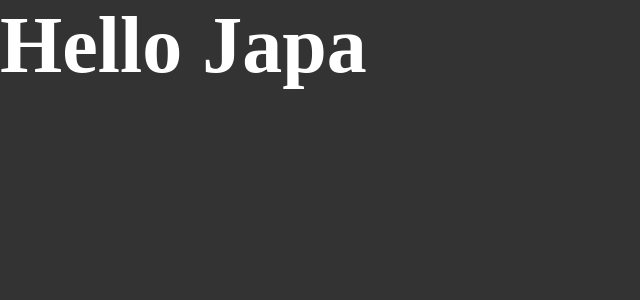
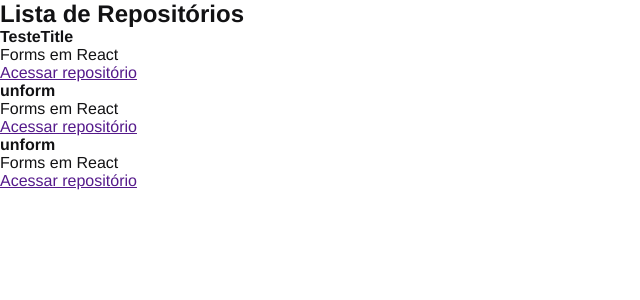
Before and after one commit to felipeevalerio/github-explorer, a React app: page / in a window 1280 px wide. Shown: the top 300 px of the page, without its empty margins (0-640 px from the left). Built offline with nearby package versions, Linux system fonts and the light colour scheme.

Commit message:
components

```diff
--- a/src/App.jsx
+++ b/src/App.jsx
@@ -1,6 +1,7 @@
 import "./styles/global.scss"
+import { RepositoryList } from "./components/RepositoryList"
 
 export function App(){
 
-    return <h1>Hello Japa</h1>
+    return <RepositoryList />
 }
--- /dev/null
+++ b/src/components/RepositoryList.jsx
@@ -0,0 +1,34 @@
+const title = "TesteTitle"
+
+export function RepositoryList(){
+    return (
+        <section className="repository-list">
+            <h1>Lista de Repositórios</h1>
+
+            <ul>
+                <li>
+                    <strong>{title}</strong>
+                    <p>Forms em React</p>
+
+                    <a href="">Acessar repositório</a>
+                </li>
+            </ul>
+            <ul>
+                <li>
+                    <strong>unform</strong>
+                    <p>Forms em React</p>
+
+                    <a href="">Acessar repositório</a>
+                </li>
+            </ul>
+            <ul>
+                <li>
+                    <strong>unform</strong>
+                    <p>Forms em React</p>
+
+                    <a href="">Acessar repositório</a>
+                </li>
+            </ul>
+        </section>
+    )
+}
--- a/src/styles/global.scss
+++ b/src/styles/global.scss
@@ -5,11 +5,7 @@
 }
 
 body {
-    font: Arial, Helvetica,sans-serif;
-    background: #333;
-    color: white;
+    font: 16px "Helvetica Neue",Arial,sans-serif;
+    color: #121214;
 
-    h1{
-        font-size: 80px;
-    }
 }
```
